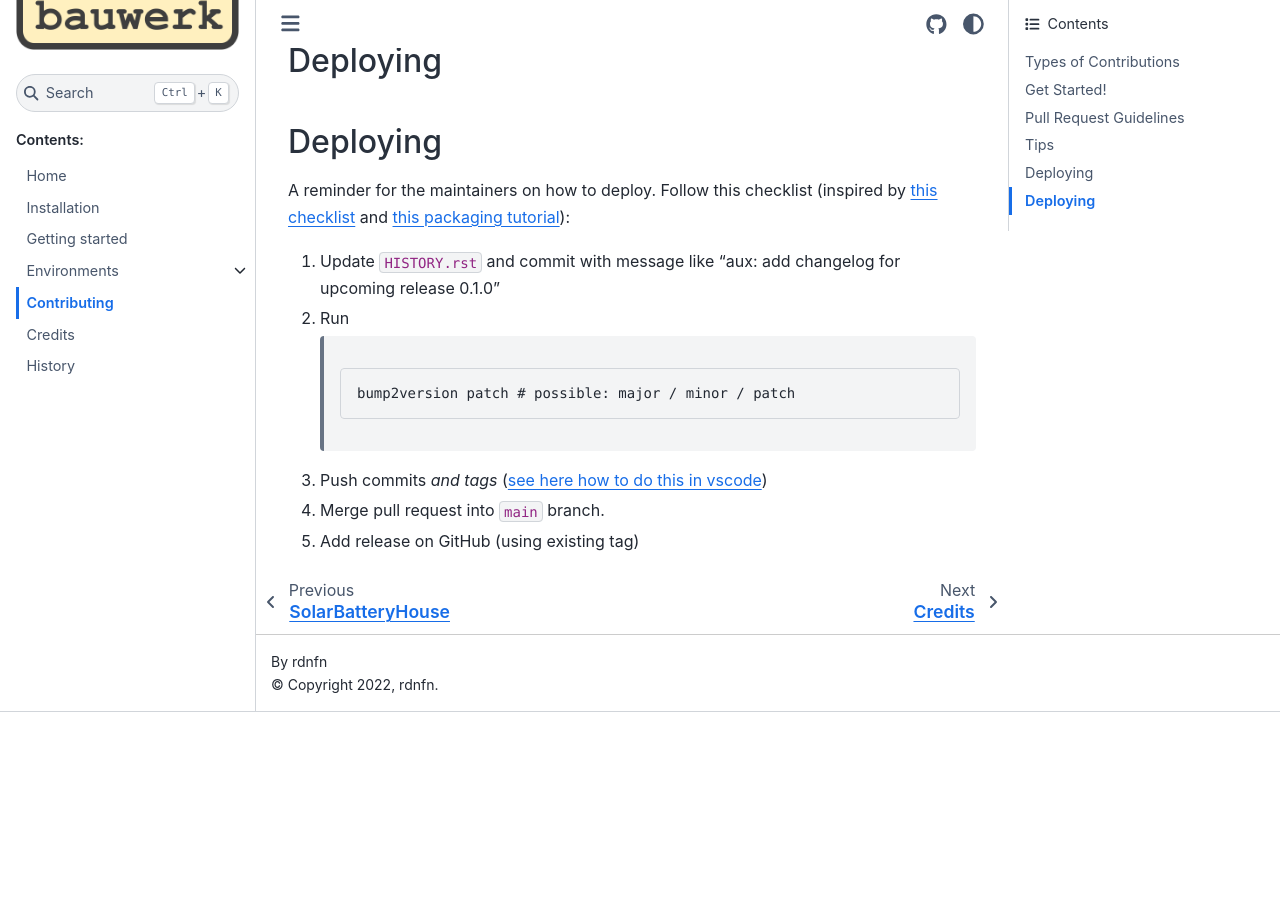
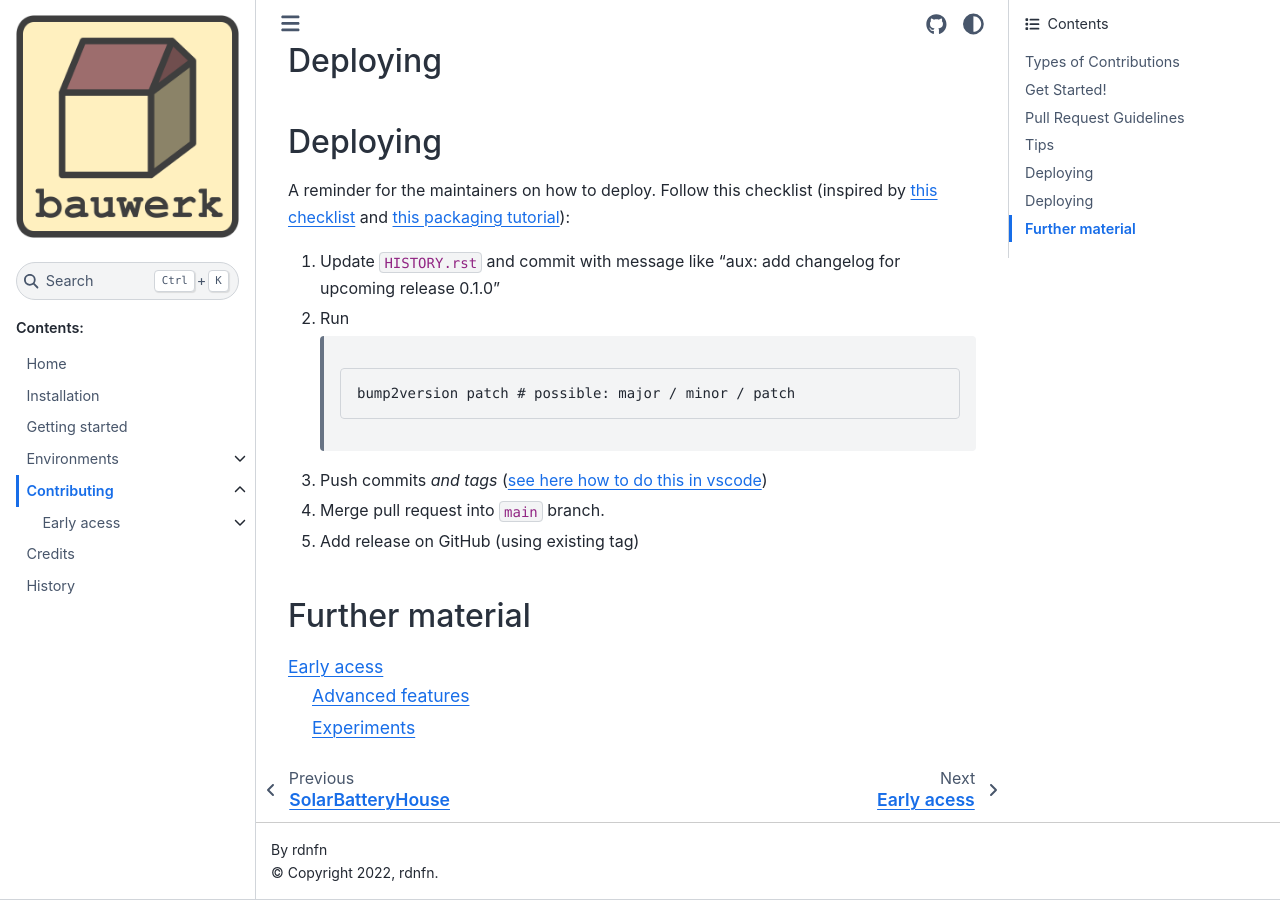
Before and after one commit to rdnfn/bauwerk, a Sphinx documentation site: the page built from docs/contributing.rst, in a window 1280 px wide and 900 px high, scrolled down 2816 px. Built offline with Sphinx 7.4.7 and the Sphinx Book theme 1.1.4, drawn with Linux system fonts in a browser that asks for light colours; before the commit the page ends 3528 px from its top, so only the background shows below that.

Commit message:
docs: refactor docs structure
This also adds docs for experiment script

```diff
--- a/docs/contributing.rst
+++ b/docs/contributing.rst
@@ -1 +1,8 @@
 .. include:: ../CONTRIBUTING.rst
+
+Further material
+----------------
+.. toctree::
+   :maxdepth: 2
+
+   early-access/index
--- /dev/null
+++ b/docs/early-access/advanced/index.rst
@@ -0,0 +1,10 @@
+=================
+Advanced features
+=================
+
+.. toctree::
+   :maxdepth: 1
+
+   distributions
+   wrappers
+   experiments
--- /dev/null
+++ b/docs/early-access/index.rst
@@ -0,0 +1,11 @@
+===========
+Early acess
+===========
+
+Docs for experimental features currently under development.
+
+.. toctree::
+   :maxdepth: 1
+
+   advanced/index
+   experiments/index
```
Also changed, not shown: docs/early-access/advanced/experiments.rst (added, +27 -0 lines), docs/misc/advanced/index.rst (deleted, +0 -9 lines), docs/misc/index.rst (deleted, +0 -11 lines), docs/early-access/advanced/distributions.rst (renamed from docs/misc/advanced/distributions.rst), docs/early-access/advanced/experiment_script.ipynb (renamed from docs/misc/advanced/experiment_script.ipynb), docs/early-access/advanced/wrappers.rst (renamed from docs/misc/advanced/wrappers.rst), docs/early-access/experiments/exp01_solar_battery_house.ipynb (renamed from docs/misc/experiments/exp01_solar_battery_house.ipynb), docs/early-access/experiments/exp02_building_distribution_b.ipynb (renamed from docs/misc/experiments/exp02_building_distribution_b.ipynb), docs/early-access/experiments/exp03_build_dist_b_meta_rl.ipynb (renamed from docs/misc/experiments/exp03_build_dist_b_meta_rl.ipynb), docs/early-access/experiments/index.rst (renamed from docs/misc/experiments/index.rst).
